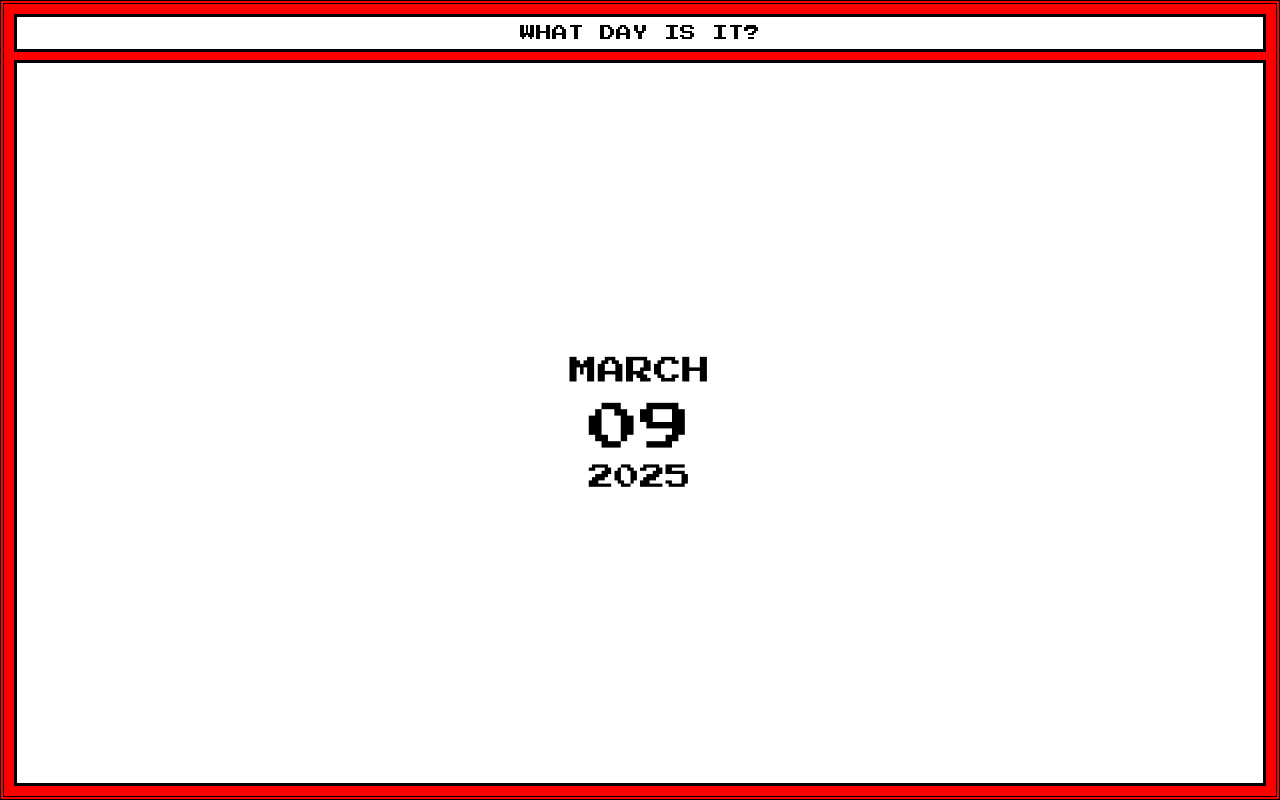
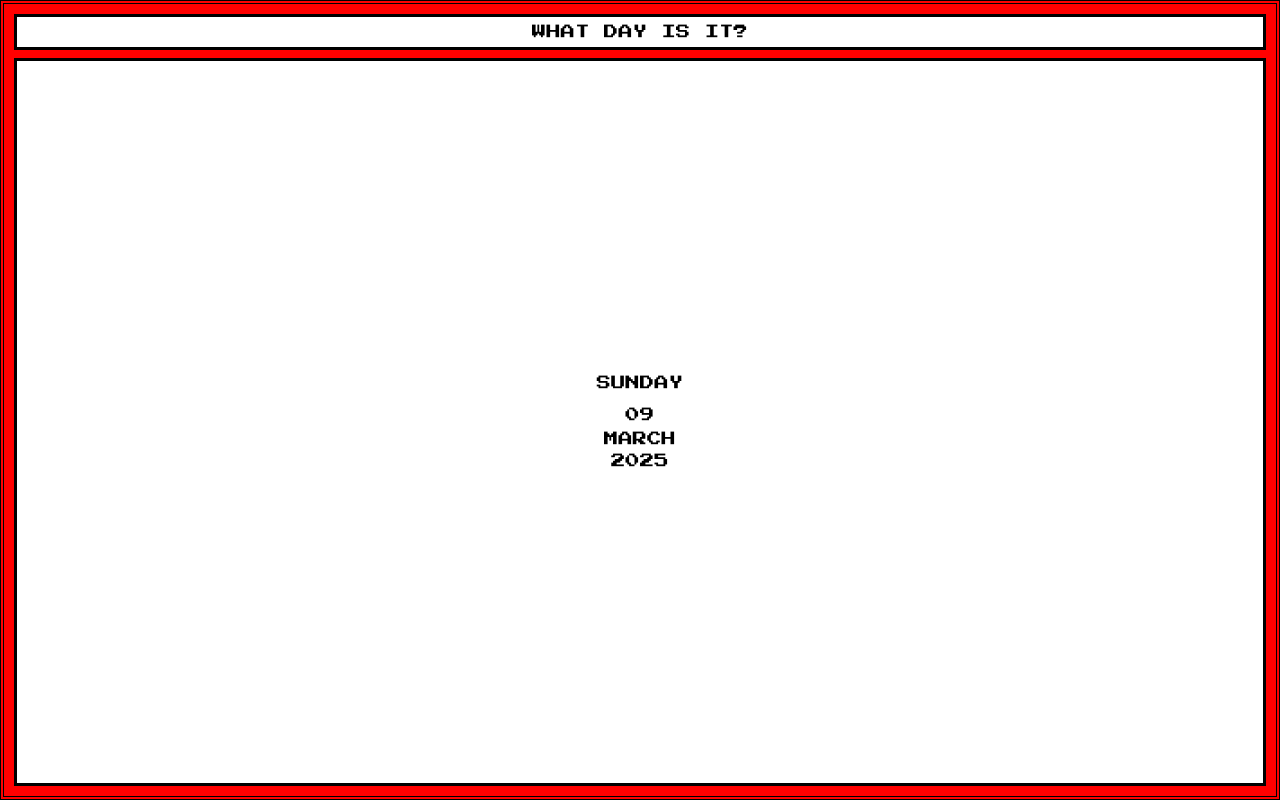
Before and after one commit to gracemarsh/what-day-is-it, an Electron app: page index.html in a window 1280 px wide. Drawn offline with Linux system fonts and the light colour scheme.

Commit message:
Update calendar app: Add day of week, ensure square display, and standardize font sizes

```diff
--- a/index.html
+++ b/index.html
@@ -19,6 +19,7 @@
         display: flex;
         flex-direction: column;
         height: 100vh;
+        width: 100vw;
         box-sizing: border-box;
         border: 4px solid black;
         border-style: double;
@@ -30,6 +31,7 @@
         padding: 8px;
         text-align: center;
         margin-bottom: 8px;
+        font-size: 1.8vmin;
       }
 
       #calendar {
@@ -42,23 +44,28 @@
         align-items: center;
         justify-content: center;
         padding: 8px;
-        font-size: 1.2vw;
         image-rendering: pixelated;
       }
 
+      .weekday {
+        font-size: 1.8vmin;
+        margin-bottom: 8px;
+        text-transform: uppercase;
+      }
+
       .month {
-        font-size: 2.2vw;
+        font-size: 1.8vmin;
         margin-bottom: 8px;
         text-transform: uppercase;
       }
 
       .day {
-        font-size: 4vw;
+        font-size: 1.8vmin;
         margin: 10px 0;
       }
 
       .year {
-        font-size: 2vw;
+        font-size: 1.8vmin;
       }
 
       /* pixel art decorations */
@@ -74,8 +81,9 @@
   <body>
     <div id="header">WHAT DAY IS IT?</div>
     <div id="calendar">
+      <div class="weekday" id="weekday">SUNDAY</div>
+      <div class="day" id="day">01</div>
       <div class="month" id="month">JANUARY</div>
-      <div class="day" id="day">01</div>
       <div class="year" id="year">2023</div>
     </div>
 
@@ -83,6 +91,16 @@
       // Function to update the date
       function updateDate() {
         const now = new Date()
+        const weekdayNames = [
+          'SUNDAY',
+          'MONDAY',
+          'TUESDAY',
+          'WEDNESDAY',
+          'THURSDAY',
+          'FRIDAY',
+          'SATURDAY',
+        ]
+
         const monthNames = [
           'JANUARY',
           'FEBRUARY',
@@ -98,6 +116,7 @@
           'DECEMBER',
         ]
 
+        document.getElementById('weekday').textContent = weekdayNames[now.getDay()]
         document.getElementById('month').textContent = monthNames[now.getMonth()]
         document.getElementById('day').textContent = now.getDate().toString().padStart(2, '0')
         document.getElementById('year').textContent = now.getFullYear()
```
Also changed, not shown: main.js (+10 -1 lines).
